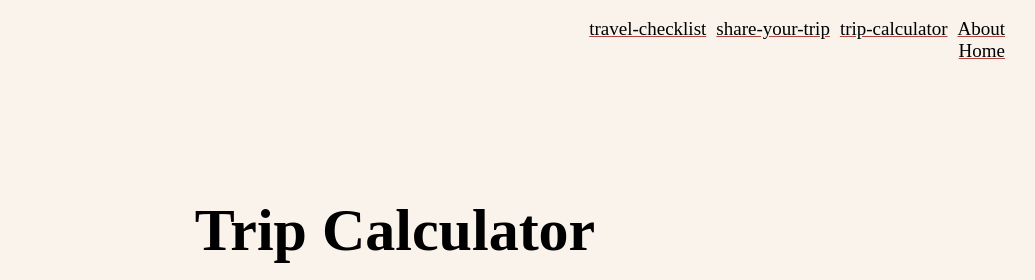
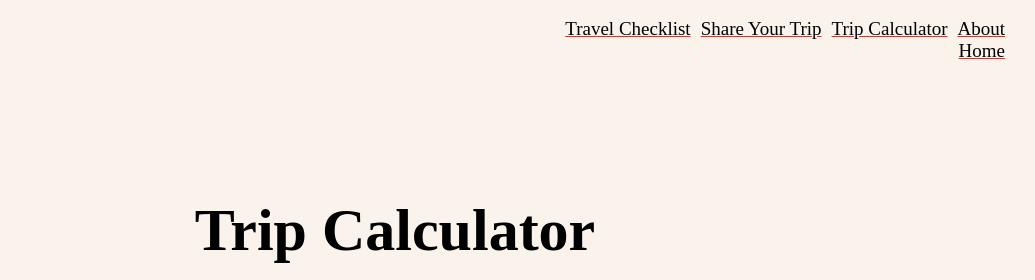
Before and after one commit to MFarah-Hammoud/where-to-fly-next, a plain HTML site: page trip-calculator.html in a window 1280 px wide. Shown: the top 280 px of the page, 245-1280 px from the left. Drawn offline with Linux system fonts and the light colour scheme.

```diff
--- a/trip-calculator.html
+++ b/trip-calculator.html
@@ -8,7 +8,7 @@
       Name: Farah Hammoud
       Date: 05/03/2025
 
-      Filename: Trip Calculator.html
+      Filename: trip-calculator.html
 
       Page Decription: This page contains the trip calculator which helps a traveler know how much daily budget
       to expect for a particular trip. It also calculates the number of days using the start date and end date of said trip.
@@ -30,9 +30,9 @@
 
            <nav>
 				<button class="headernav"><a href="about.html">About</a></button>
-				<button class="headernav"><a href="Trip Calculator.html">trip-calculator</a></button>
-				<button class="headernav"><a href="Share Your Trip.html">share-your-trip</a></button>
-				<button class="headernav"><a href="Travel Checklist.html">travel-checklist</a></button>
+				<button class="headernav"><a href="trip-calculator.html">Trip Calculator</a></button>
+				<button class="headernav"><a href="share-your-trip.html">Share Your Trip</a></button>
+				<button class="headernav"><a href="travel-checklist.html">Travel Checklist</a></button>
 				<button class="headernav"><a href="index.html">Home</a></button>
 			</nav>
         </header>
```
